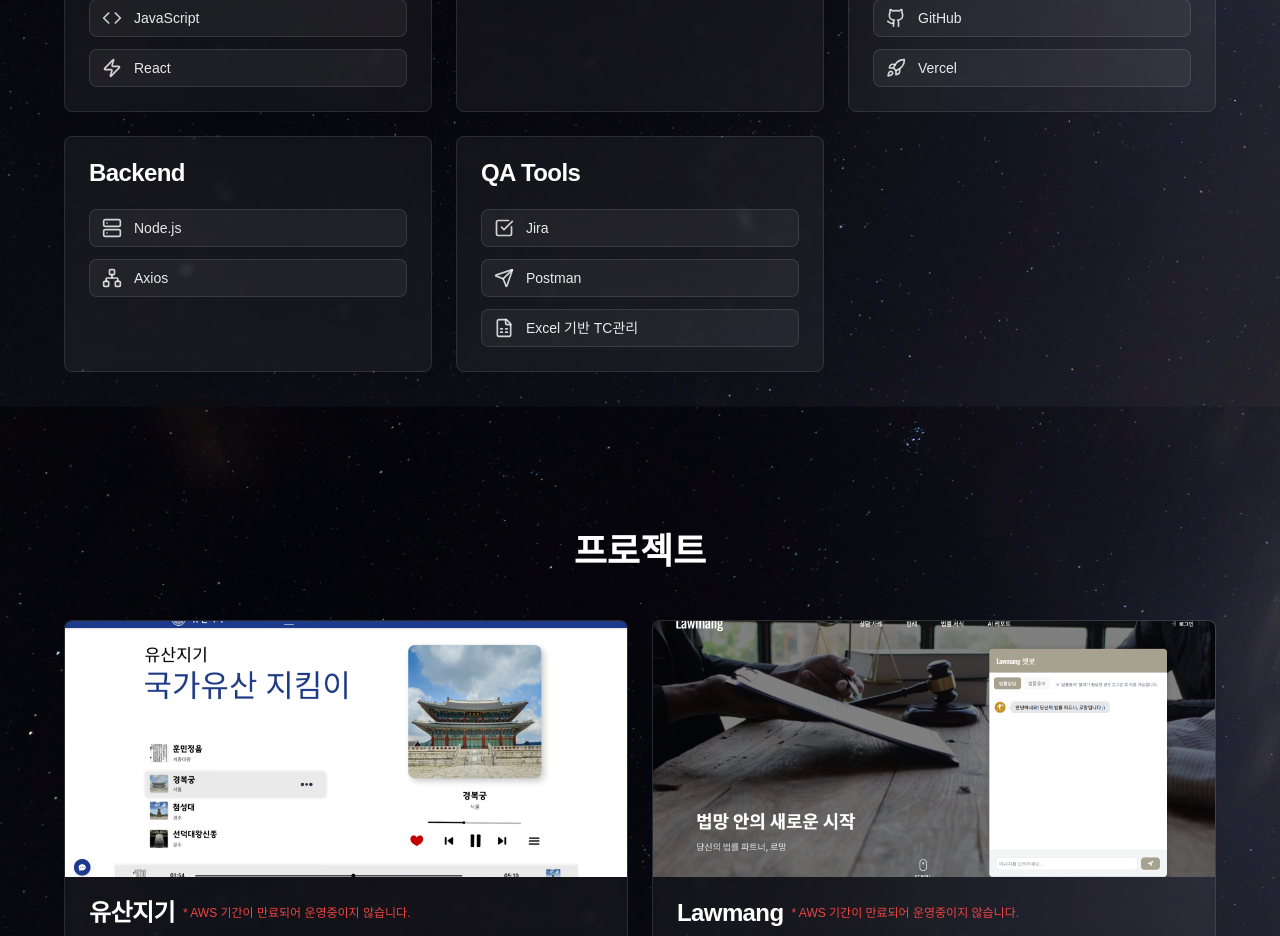
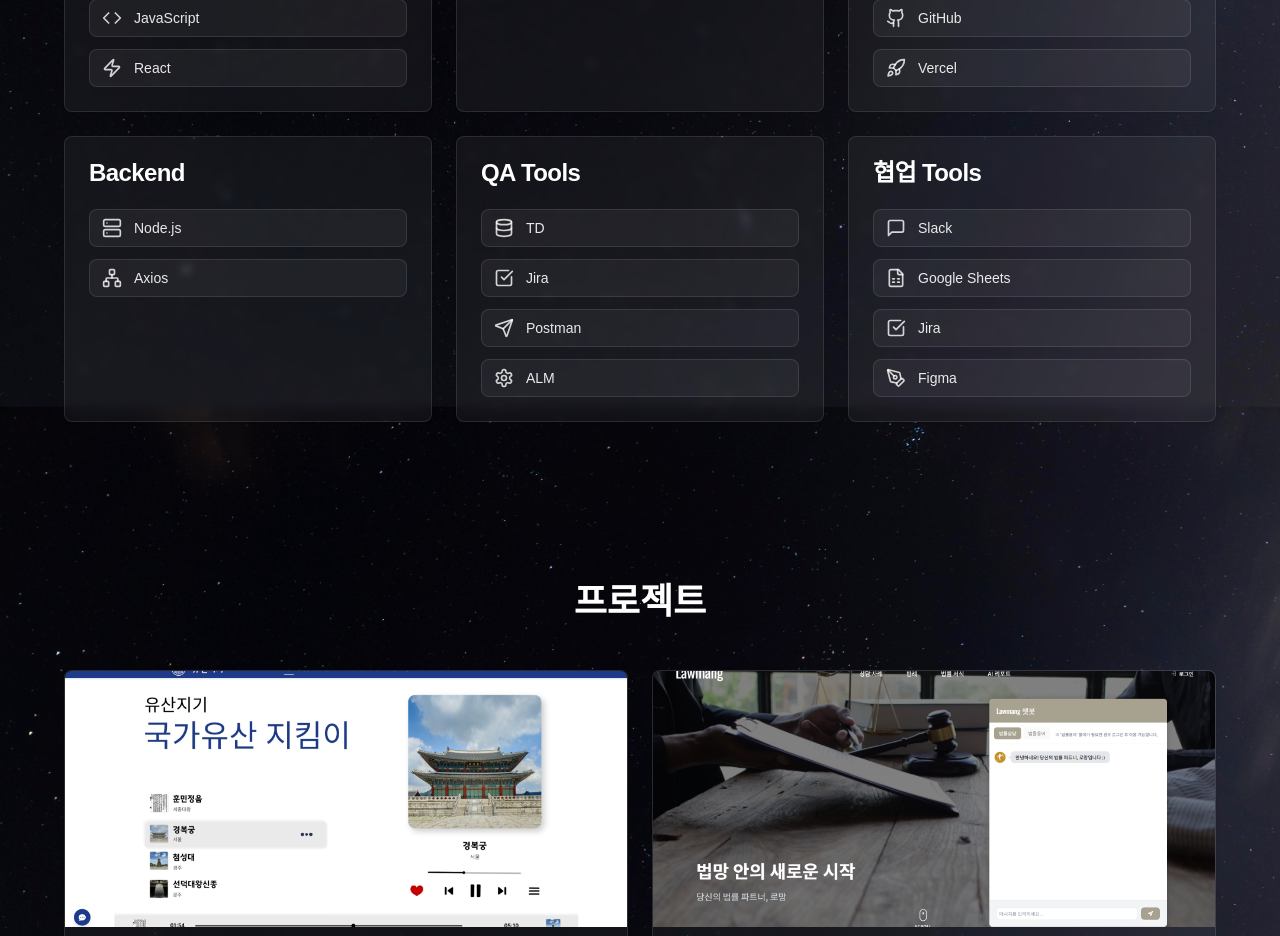
Before and after one commit to Seoyoung-Cheon/portfolio, a React (Vite) app: page / in a window 1280 px wide. Shown: the part 3860-4796 px from the top of the page. Built offline with nearby package versions, Linux system fonts and the light colour scheme; a web font is replaced by a local one.

Commit message:
2.5차차

```diff
--- a/src/components/sections/Skills.tsx
+++ b/src/components/sections/Skills.tsx
@@ -15,7 +15,11 @@
   Network,
   CheckSquare,
   Send,
-  FileSpreadsheet
+  FileSpreadsheet,
+  Database,
+  MessageSquare,
+  Settings,
+  PenTool
 } from "lucide-react";
 
 const skills = [
@@ -54,9 +58,19 @@
   {
     category: "QA Tools",
     items: [
+      { name: "TD", icon: Database },
       { name: "Jira", icon: CheckSquare },
       { name: "Postman", icon: Send },
-      { name: "Excel 기반 TC관리", icon: FileSpreadsheet }
+      { name: "ALM", icon: Settings }
+    ]
+  },
+  {
+    category: "협업 Tools",
+    items: [
+      { name: "Slack", icon: MessageSquare },
+      { name: "Google Sheets", icon: FileSpreadsheet },
+      { name: "Jira", icon: CheckSquare },
+      { name: "Figma", icon: PenTool }
     ]
   },
 ];
```
